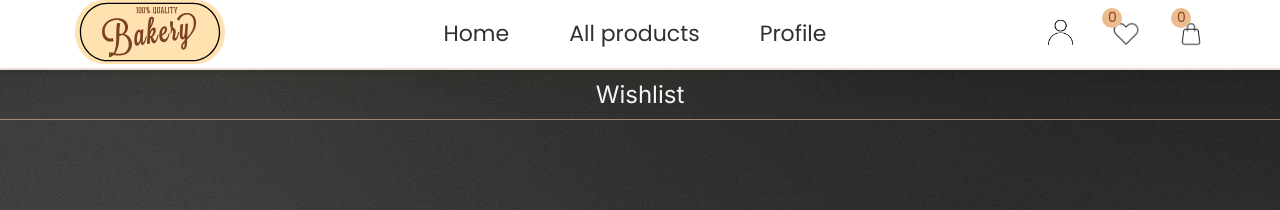
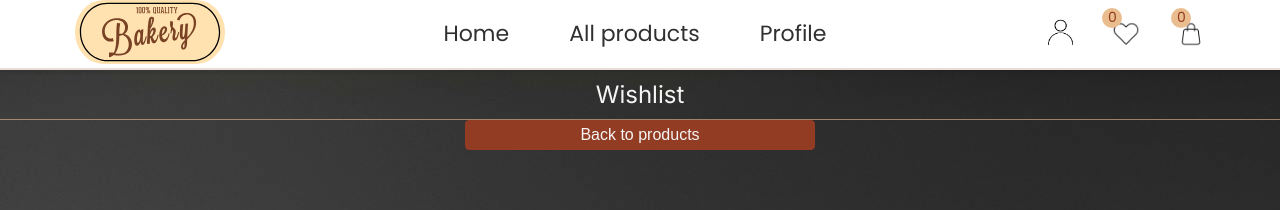
Before and after one commit to Margarita792/Bakery-shop, a React (Vite) app: page /wishlistPage in a window 1280 px wide. Shown: the top 210 px of the page. Built offline with nearby package versions, Linux system fonts and the light colour scheme; a web font is replaced by a local one.

Commit message:
style: update styles

```diff
--- a/src/components/Wishlist/Wishlist.jsx
+++ b/src/components/Wishlist/Wishlist.jsx
@@ -31,13 +31,12 @@ function Wishlist() {
                         navigate("/cartPage");
                       }}
                     >
-                      Add
+                     Buy
                     </button>
            </div>
         </div>
-
   </> ) })}
-
+   <button className={style.buttonBack }>Back to products</button>
 </section>
 </main>)
 }
--- a/src/components/Wishlist/Wishlist.module.css
+++ b/src/components/Wishlist/Wishlist.module.css
@@ -80,7 +80,7 @@ cursor: pointer;
   display: flex;
   justify-content: space-between;
   flex-direction: column;
-  align-items: start;
+  align-items: end;
 }
 .btnAdd {
   width: 50px;
@@ -93,6 +93,20 @@ cursor: pointer;
   transition: 0.3s ease;
 }
 .btnAdd:hover {
+  transform: scale(1.1);
+  cursor: pointer;
+}
+.buttonBack {
+  width: 100%;
+  height: 30px;
+  background-color: rgba(147, 60, 36, 1);
+  border: 1px solid rgba(147, 60, 36, 1);
+  border-radius: 4px;
+  color: #f5f5f5;
+  font-size: 16px;
+  transition: 0.3s ease;
+}
+.buttonBack:hover {
   transform: scale(1.1);
   cursor: pointer;
 }
@@ -141,8 +155,8 @@ cursor: pointer;
     gap: 30px;
   }
   .imgProductsCart {
-    width: 85px;
-    height: 70px;
+    width: 100px;
+    height: 80px;
   }
   .nameProductsCart {
     font-size: 16px;
@@ -159,8 +173,8 @@ cursor: pointer;
     height: 18px;
   }
   .btnAdd {
-  width: 35px;
-  height: 20px;
-  font-size: 12px;
+  width: 45px;
+  height: 28px;
+  font-size: 14px;
 }
 }
```
